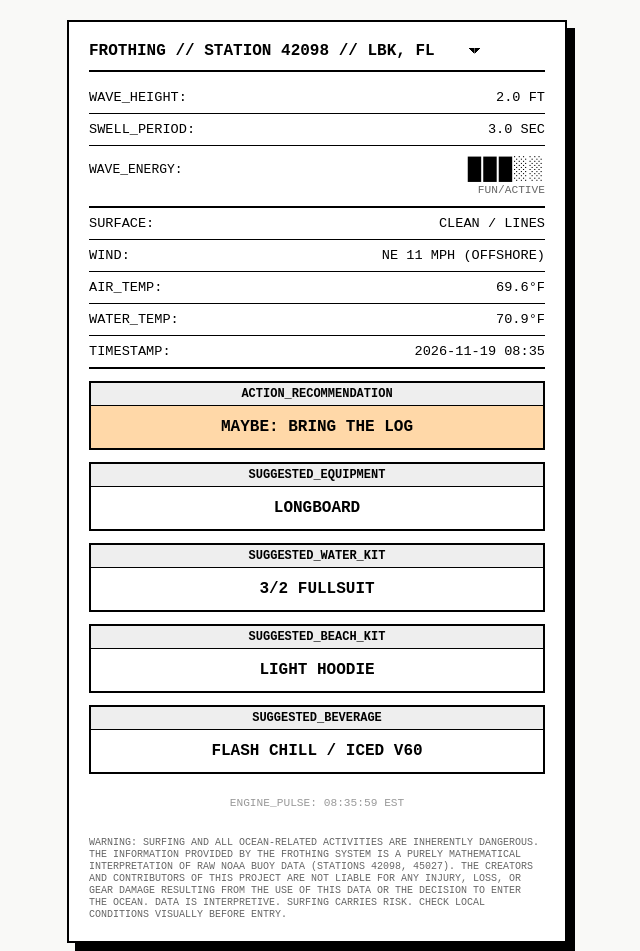
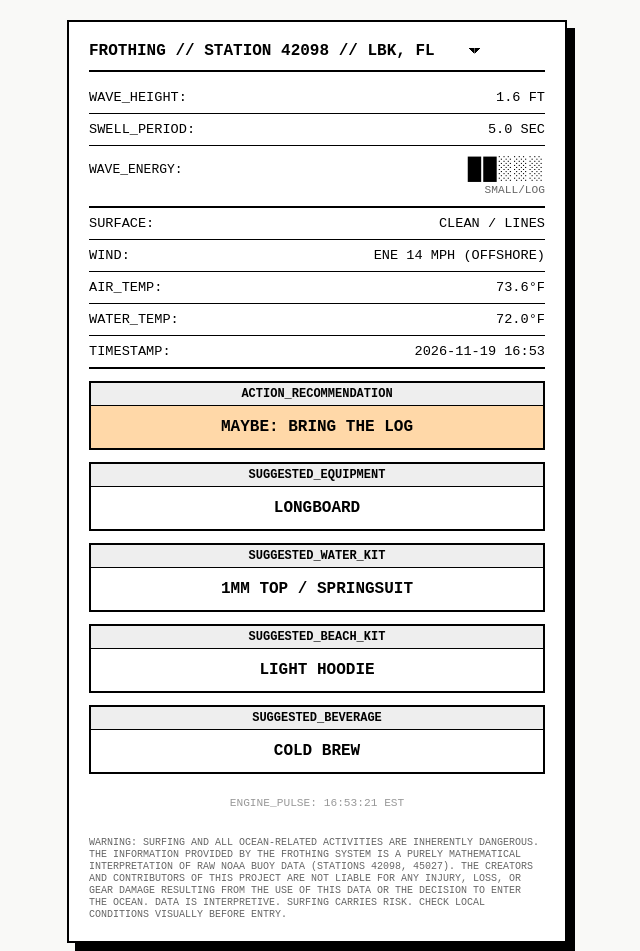
Before and after one commit to ThermodynamicExtraction/frothing, a plain HTML site: page index.html in a window 1280 px wide. Shown: the whole page, without its empty margins (323-963 px from the left). Drawn offline with Linux system fonts and the light colour scheme.

Commit message:
FROTH_UPDATE: {timestamp}

```diff
--- a/index.html
+++ b/index.html
@@ -54,22 +54,22 @@
         <div class="header">FROTHING // STATION <span id="station-id">42098</span> // <select id="buoy-select" aria-label="Choose buoy"><option value="42098">LBK, FL</option><option value="45027">DULUTH, MN</option></select></div>
 
         <div class="report" data-buoy="42098">
-        <div class="row"><span>WAVE_HEIGHT:</span><span>2.0 FT</span></div>
-        <div class="row"><span>SWELL_PERIOD:</span><span>3.0 SEC</span></div>
+        <div class="row"><span>WAVE_HEIGHT:</span><span>1.6 FT</span></div>
+        <div class="row"><span>SWELL_PERIOD:</span><span>5.0 SEC</span></div>
 
         <div class="chart-box">
             <div class="chart-row">
                 <span>WAVE_ENERGY:</span>
-                <span class="ascii">███░░</span>
+                <span class="ascii">██░░░</span>
             </div>
-            <div class="gauge-legend">FUN/ACTIVE</div>
+            <div class="gauge-legend">SMALL/LOG</div>
         </div>
 
         <div class="row"><span>SURFACE:</span><span>CLEAN / LINES</span></div>
-        <div class="row"><span>WIND:</span><span>NE 11 MPH (OFFSHORE)</span></div>
-        <div class="row"><span>AIR_TEMP:</span><span>69.6°F</span></div>
-        <div class="row"><span>WATER_TEMP:</span><span>70.9°F</span></div>
-        <div class="row" style="border-bottom: 2px solid var(--black);"><span>TIMESTAMP:</span><span>2026-11-19 08:35</span></div>
+        <div class="row"><span>WIND:</span><span>ENE 14 MPH (OFFSHORE)</span></div>
+        <div class="row"><span>AIR_TEMP:</span><span>73.6°F</span></div>
+        <div class="row"><span>WATER_TEMP:</span><span>72.0°F</span></div>
+        <div class="row" style="border-bottom: 2px solid var(--black);"><span>TIMESTAMP:</span><span>2026-11-19 16:53</span></div>
 
         <div class="rec-box">
             <div class="rec-label">ACTION_RECOMMENDATION</div>
@@ -77,9 +77,9 @@
         </div>
 
         <div class="rec-box"><div class="rec-label">SUGGESTED_EQUIPMENT</div><div class="rec-val">LONGBOARD</div></div>
-        <div class="rec-box"><div class="rec-label">SUGGESTED_WATER_KIT</div><div class="rec-val">3/2 FULLSUIT</div></div>
+        <div class="rec-box"><div class="rec-label">SUGGESTED_WATER_KIT</div><div class="rec-val">1MM TOP / SPRINGSUIT</div></div>
         <div class="rec-box"><div class="rec-label">SUGGESTED_BEACH_KIT</div><div class="rec-val">LIGHT HOODIE</div></div>
-        <div class="rec-box"><div class="rec-label">SUGGESTED_BEVERAGE</div><div class="rec-val">FLASH CHILL / ICED V60</div></div>
+        <div class="rec-box"><div class="rec-label">SUGGESTED_BEVERAGE</div><div class="rec-val">COLD BREW</div></div>
         </div>
         <div class="report" data-buoy="45027" hidden>
         <div class="row"><span>WAVE_HEIGHT:</span><span>-- FT</span></div>
@@ -94,10 +94,10 @@
         </div>
 
         <div class="row"><span>SURFACE:</span><span>--</span></div>
-        <div class="row"><span>WIND:</span><span>WSW 17 MPH</span></div>
+        <div class="row"><span>WIND:</span><span>KDLH_OFFLINE</span></div>
         <div class="row"><span>AIR_TEMP:</span><span>--°F</span></div>
         <div class="row"><span>WATER_TEMP:</span><span>--°F</span></div>
-        <div class="row" style="border-bottom: 2px solid var(--black);"><span>TIMESTAMP:</span><span>2026-11-19 08:35</span></div>
+        <div class="row" style="border-bottom: 2px solid var(--black);"><span>TIMESTAMP:</span><span>2026-11-19 16:53</span></div>
 
         <div class="rec-box">
             <div class="rec-label">ACTION_RECOMMENDATION</div>
@@ -111,7 +111,7 @@
         </div>
 
         <div class="row" style="border: none; font-size: 0.7rem; opacity: 0.4; justify-content: center; margin-top: 15px;">
-            <span>ENGINE_PULSE: 08:35:59 EST</span>
+            <span>ENGINE_PULSE: 16:53:21 EST</span>
         </div>
 
         <div class="legal">WARNING: Surfing and all ocean-related activities are inherently dangerous. The information provided by the Frothing system is a purely mathematical interpretation of raw NOAA buoy data (Stations 42098, 45027).
```
